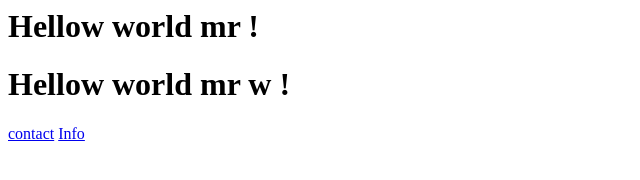
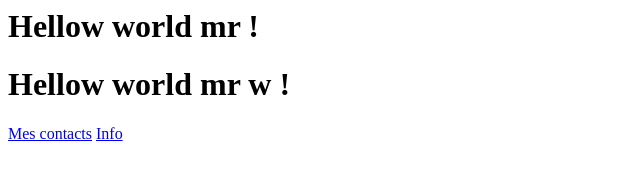
Before and after one commit to hadidrachid/ProjetTwoDP, a plain HTML site: page index.html in a window 1280 px wide. Shown: the full height of the page, 0-640 px from the left. Drawn offline with Linux system fonts and the light colour scheme.

Commit message:
modif mes contacts

```diff
--- a/index.html
+++ b/index.html
@@ -2,7 +2,7 @@
 <body>
     <h1> Hellow world mr !</h1>
     <h1> Hellow world mr w !</h1>
-    <a href="contact.html">contact</a>
+    <a href="contact.html">Mes contacts</a>
     <a href="info.html">Info</a>
 </body>
 
```
